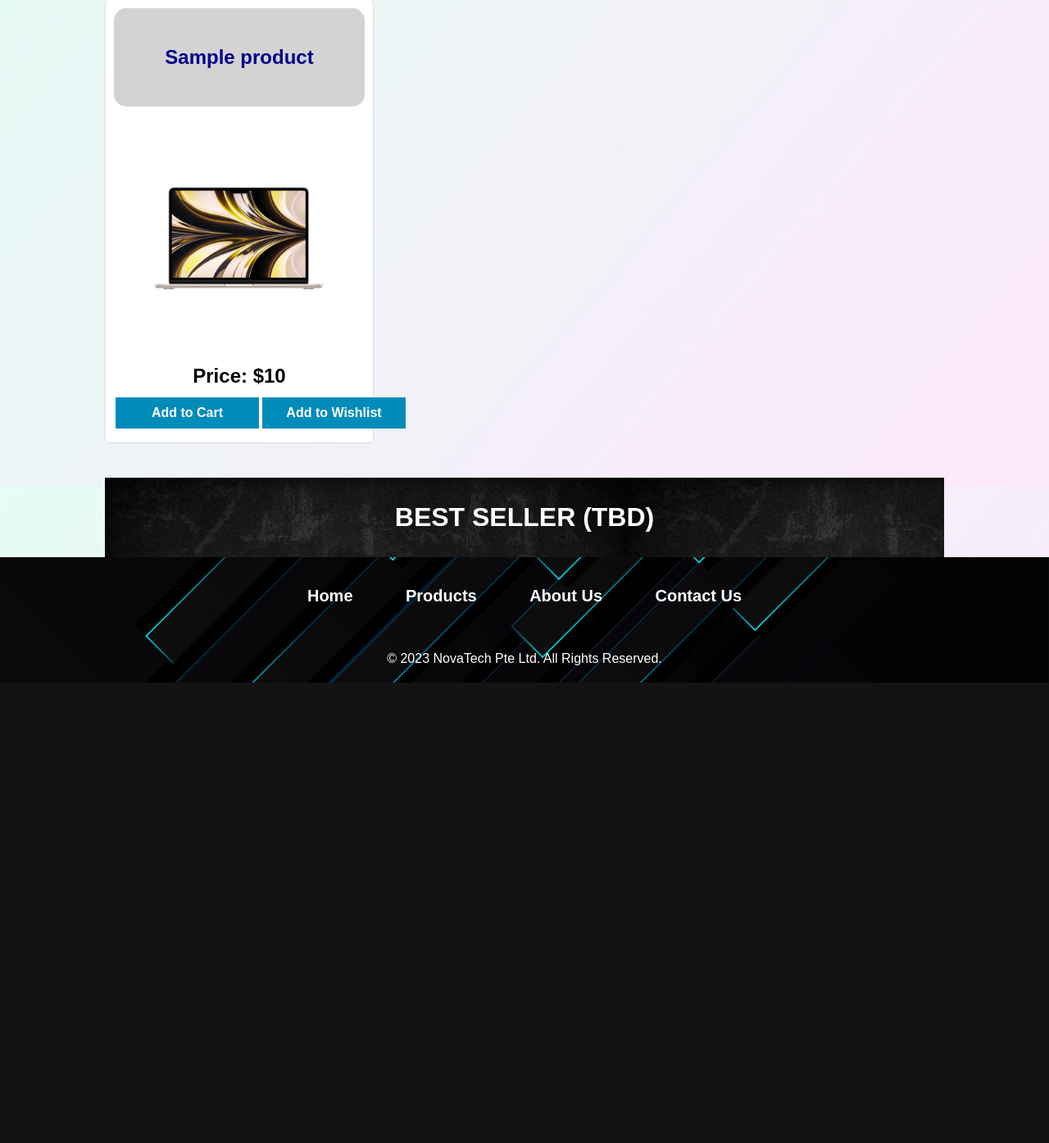
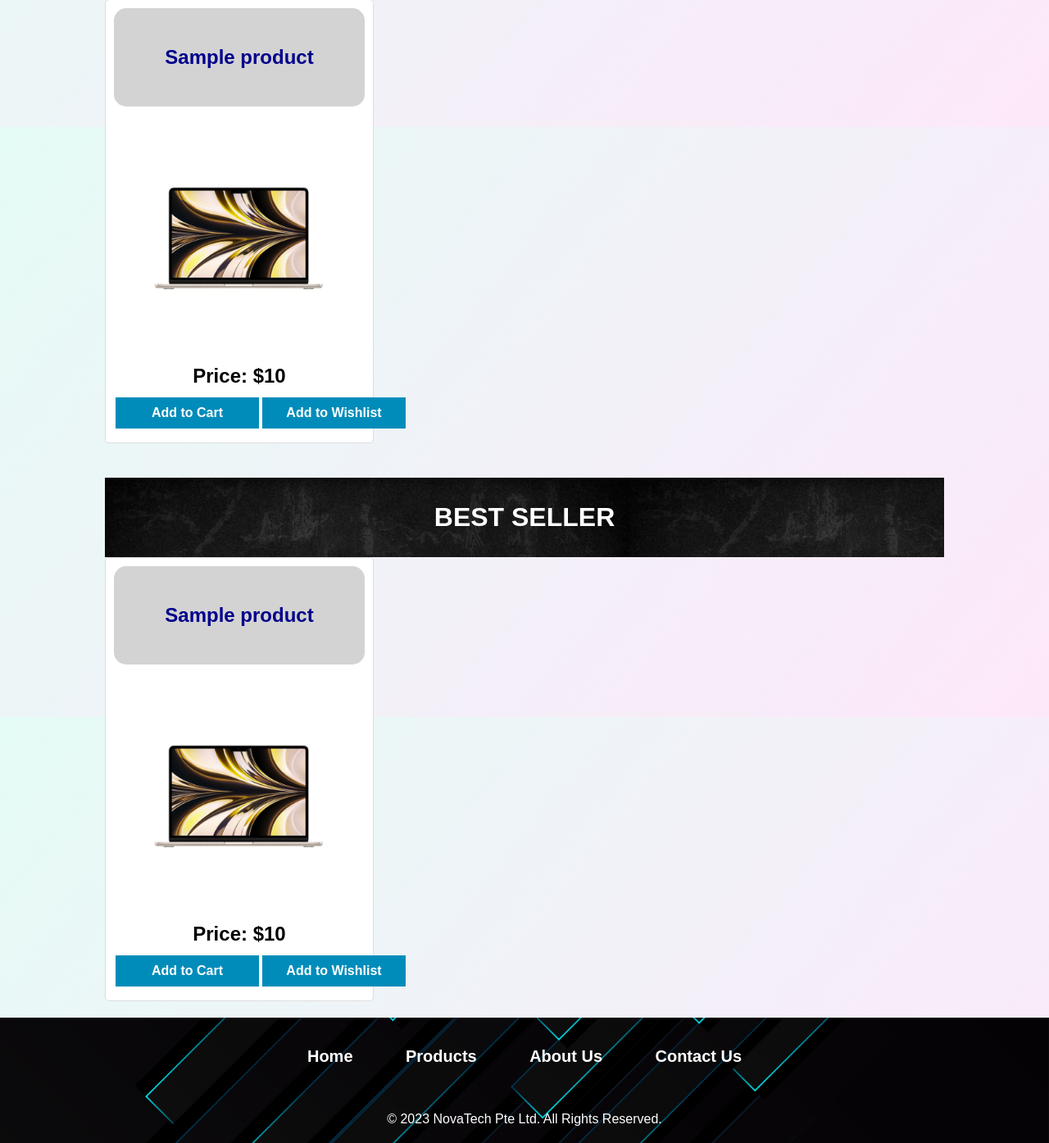
Before and after one commit to tkm321/IE4717-Project, a PHP site: page / in a window 1280 px wide. Shown: the part 1805-3200 px from the top of the page at 82% size. Before the commit the page ends 2638 px from the top, so only its background shows below. Run offline with PHP 8.4, Linux system fonts and the light colour scheme; tables that the repository leaves empty hold one stand-in row (values such as "Sample post"); some libraries are stand-ins or nearby versions.

Commit message:
Updated bestseller main page

```diff
--- /dev/null
+++ b/PHP/product_bestseller.php
@@ -0,0 +1,96 @@
+<?php
+
+$servername = "localhost";
+$username = "jwongso001";
+$password = "jwongso001";
+$dbname = "Novatech";
+
+// Set the working directory to the directory of your PHP script
+chdir(__DIR__);
+
+$conn = new mysqli($servername, $username, $password, $dbname);
+
+// Check connection
+if ($conn->connect_error) {
+  die("Connection failed: " . $conn->connect_error);
+}
+
+// Query your database to fetch the top 3 products based on total_qty and total_price
+$sql = "SELECT p.* FROM products p
+        JOIN total_sales ts ON p.product_id = ts.product_id
+        GROUP BY p.product_id
+        ORDER BY SUM(ts.total_qty) DESC, SUM(ts.total_price) DESC
+        LIMIT 3";
+$result = $conn->query($sql);
+
+$products = []; // Initialize an array to store product data
+
+if ($result->num_rows > 0) {
+  while ($row = $result->fetch_assoc()) {
+    $products[] = $row; // Store product data in the array
+  }
+}
+
+foreach ($products as $product) {
+    $image_path = 'Product_imgs/Product_' . $product["product_id"] . '/img_1.jpg';
+    echo '<div class="product-container">';
+    echo '<h2><a href="item.php?product_id=' . $product["product_id"] . '" style="color: darkblue; text-decoration: none;" onmouseover="this.style.textDecoration=\'underline\';" onmouseout="this.style.textDecoration=\'none\';">' . $product["product_name"] . '</h2>';
+    echo '<img src="' . $image_path . '" alt="' . $product["product_name"] . '"></a>';
+    echo '<div class="price-container">';
+    echo '<p>Price: $' . $product["product_price"] . '</p>';
+    echo '<div class="button-container">';
+    echo '<form action="PHP/product_add_db.php" method="get">';
+    echo '<input type="hidden" name="action" value="cart">';
+    echo '<input type="hidden" name="product_id" value="' . $product["product_id"] . '">';
+    echo '<button class="add-action" type="submit">Add to Cart</button>';
+    echo '</form>';
+
+    // Check if the product is in the wishlist
+    $product_id = $product['product_id'];
+    $isInWishlist = false;
+
+	if (isset($_SESSION['valid_user'])) {
+    $valid_user = $_SESSION['valid_user'];
+
+    // Retrieve the member_id from the database based on the member_email (assuming member_email is unique)
+    $memberEmail = $valid_user;
+
+    $memberIdStmt = $conn->prepare("SELECT member_id FROM members WHERE member_email = ?");
+    $memberIdStmt->bind_param("s", $memberEmail);
+    $memberIdStmt->execute();
+    $memberIdStmt->bind_result($member_id);
+    $memberIdStmt->fetch();
+    $memberIdStmt->close();
+	}
+
+    // Query the wishlist table to check if the product is already in the user's wishlist
+	$wishlistCheckStmt = $conn->prepare("SELECT COUNT(*) FROM wishlist WHERE product_id = ? AND member_id = ?");
+	$wishlistCheckStmt->bind_param("ii", $product_id, $member_id);
+	$wishlistCheckStmt->execute();
+	$wishlistCheckStmt->bind_result($wishlistCount);
+	$wishlistCheckStmt->fetch();
+	$wishlistCheckStmt->close();
+
+	$isInWishlist = $wishlistCount > 0;
+
+	if ($isInWishlist) {
+		echo '<form action="PHP/product_add_db.php" method="get">';
+		echo '<input type="hidden" name="action" value="remove_wishlist">';
+		echo '<input type="hidden" name="product_id" value="' . $product["product_id"] . '">';
+		echo '<button class="add-action" type="submit">Remove Wishlist</button>';
+		echo '</form>';
+	} else {
+		echo '<form action="PHP/product_add_db.php" method="get">';
+		echo '<input type="hidden" name="action" value="add_wishlist">';
+		echo '<input type="hidden" name="product_id" value="' . $product["product_id"] . '">';
+		echo '<button class="add-action" type="submit">Add to Wishlist</button>';
+		echo '</form>';
+	}
+
+    echo '</div>'; // Close the button-container div
+    echo '</div>'; // Close the price-container div
+    echo '</div>'; // Close the product-container div
+}
+
+$conn->close();
+?>
--- a/index.php
+++ b/index.php
@@ -93,12 +93,12 @@
 		</div>
 
 		<div class="banner">
-		  <h1>BEST SELLER (TBD)</h1>
+		  <h1>BEST SELLER </h1>
 			<!-- Product display -->
 			  <div class="product-divider">
 					<?php
 					  // Include the PHP file and execute the code within it
-
+					  $products = include("PHP/product_bestseller.php");
 					?>
 			  </div>
 		</div>
```
Also changed, not shown: PHP/checkout_order_db.php (+10 -4 lines).
